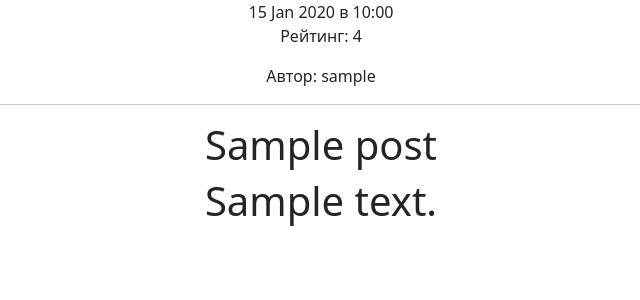
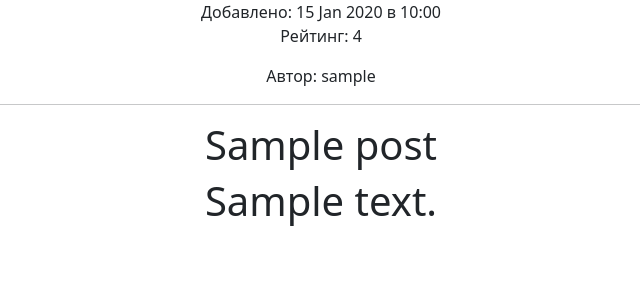
Before and after one commit to Rom4Rio/NEWS_SK, a Django app: page /news/1 in a window 1280 px wide. Shown: the part 56-356 px from the top of the page, without its empty margins (319-959 px from the left). Run offline with Django 4.2, Linux system fonts and the light colour scheme; tables that the repository leaves empty hold one stand-in row (values such as "Sample post"); some libraries are stand-ins or nearby versions.

Commit message:
add disc in post

```diff
--- a/NewsPaper/templates/flatpages/post.html
+++ b/NewsPaper/templates/flatpages/post.html
@@ -7,7 +7,7 @@
 {% endblock title %}
 
 {% block content %}
-{{ post.dateCreation|date:"d M Y в G:i"}}
+Добавлено: {{ post.dateCreation|date:"d M Y в G:i"}}
 <p>Рейтинг: {{ post.rating }}</p>
 Автор: {{ post.author }}
 <hr>
```
